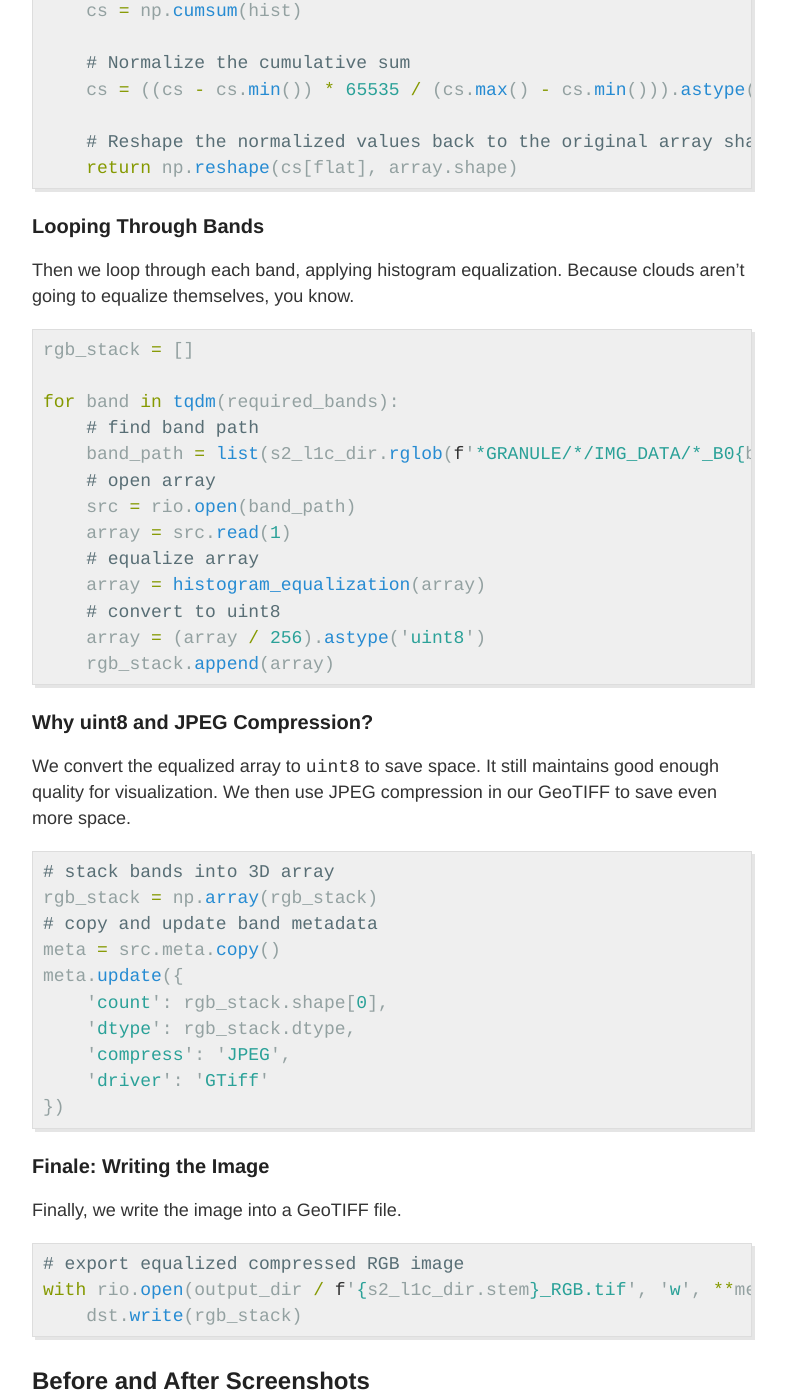
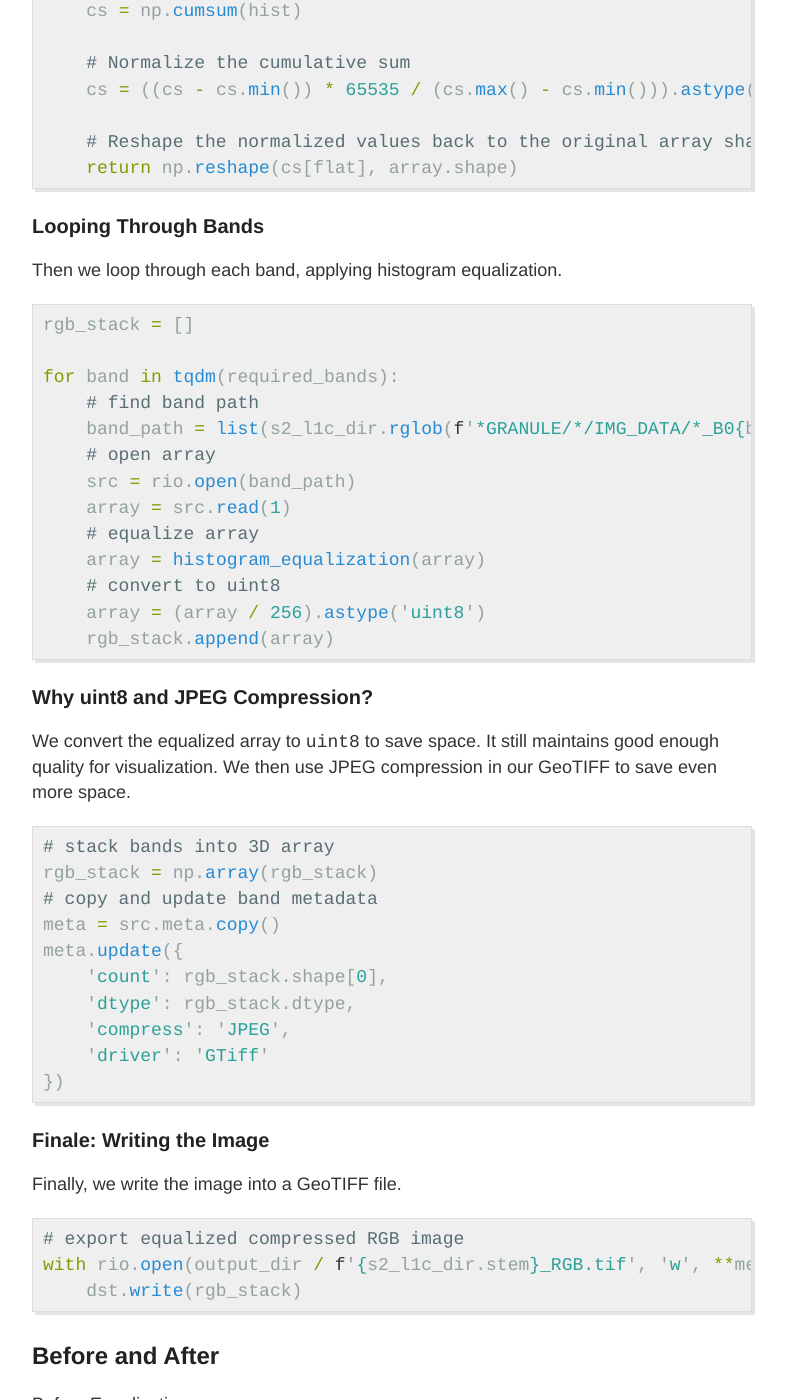
Before and after one commit to DPIRD-DMA/blog, a Jekyll site: the page built from docs/_posts/2023-09-20-Histogram-Equalization-on-Sentinel-2-L1C-Satellite-Images.md, in a window 1280 px wide and 1400 px high, scrolled down 1831 px. Shown: the whole window, without its empty margins (248-1034 px from the left). Built offline with Jekyll 4.4.1, drawn with Linux system fonts in a browser that asks for light colours; some of the changed text lies outside the part shown.

Commit message:
clean up

```diff
--- a/docs/_posts/2023-09-20-Histogram-Equalization-on-Sentinel-2-L1C-Satellite-Images.md
+++ b/docs/_posts/2023-09-20-Histogram-Equalization-on-Sentinel-2-L1C-Satellite-Images.md
@@ -67,7 +67,7 @@
 
 ### Looping Through Bands
 
-Then we loop through each band, applying histogram equalization. Because clouds aren't going to equalize themselves, you know.
+Then we loop through each band, applying histogram equalization.
 
 {% highlight python %}
 rgb_stack = []
@@ -112,12 +112,12 @@
     dst.write(rgb_stack)
 {% endhighlight %}
 
-## Before and After Screenshots
+## Before and After
 
-Before Equalization             |  After Equalization
-:-------------------------:|:-------------------------:
-!<img src="https://github.com/DPIRD-DMA/blog/blob/master/docs/images/blog_images/2023-09-20-Histogram-Equalization-on-Sentinel-2-L1C-Satellite-Images_1.png?raw=true" width="1850">
-  |  !<img src="https://github.com/DPIRD-DMA/blog/blob/master/docs/images/blog_images/2023-09-20-Histogram-Equalization-on-Sentinel-2-L1C-Satellite-Images_2.png?raw=true" width="1850">
+Before Equalization
+<img src="https://github.com/DPIRD-DMA/blog/blob/master/docs/images/blog_images/2023-09-20-Histogram-Equalization-on-Sentinel-2-L1C-Satellite-Images_1.png?raw=true" width="1850">
+After Equalization
+<img src="https://github.com/DPIRD-DMA/blog/blob/master/docs/images/blog_images/2023-09-20-Histogram-Equalization-on-Sentinel-2-L1C-Satellite-Images_2.png?raw=true" width="1850">
 
 
 Notice how you can see both clouds and land features clearly in the equalized image. So the next time clouds crash your image party, you know how to make them behave!
```
